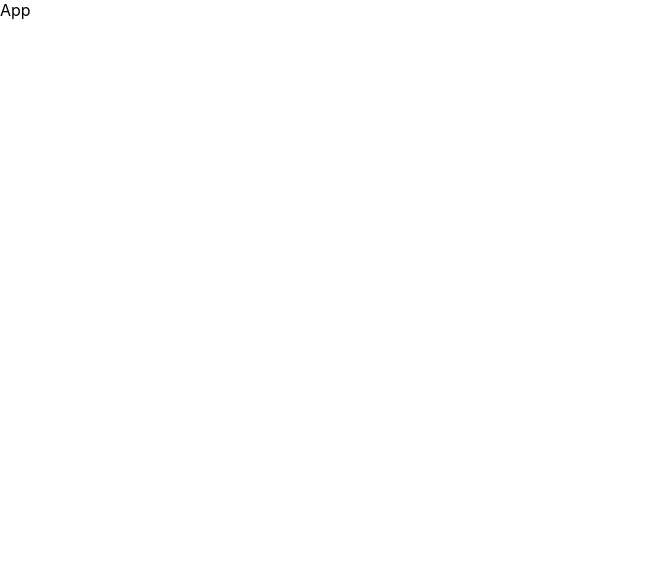
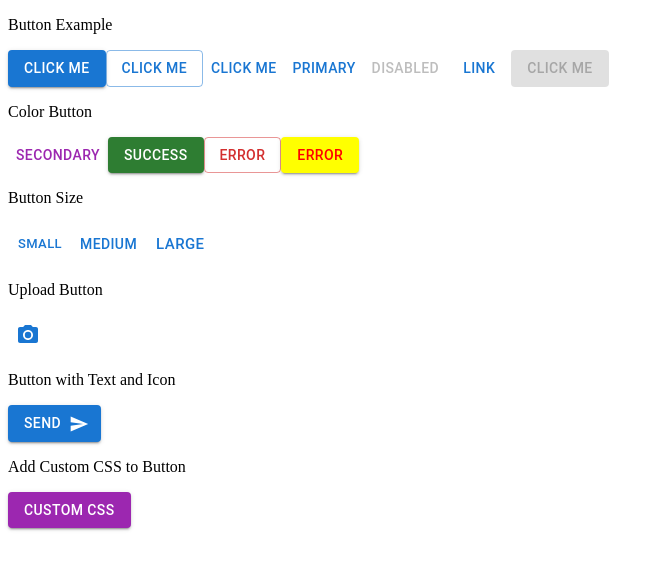
Before and after one commit to iampooran/materialui, a React (Create React App) app: page / in a window 1280 px wide. Shown: the top 570 px of the page, without its empty margins (0-672 px from the left). Built offline with nearby package versions, Linux system fonts and the light colour scheme.

Commit message:
Button Added

```diff
--- a/package.json
+++ b/package.json
@@ -5,13 +5,17 @@
   "dependencies": {
     "@emotion/react": "^11.10.6",
     "@emotion/styled": "^11.10.6",
+    "@fontsource/roboto": "^4.5.8",
+    "@mui/icons-material": "^5.11.11",
     "@mui/material": "^5.11.11",
+    "@mui/styled-engine-sc": "^5.11.11",
     "@testing-library/jest-dom": "^5.16.5",
     "@testing-library/react": "^13.4.0",
     "@testing-library/user-event": "^13.5.0",
     "react": "^18.2.0",
     "react-dom": "^18.2.0",
     "react-scripts": "5.0.1",
+    "styled-components": "^5.3.8",
     "web-vitals": "^2.1.4"
   },
   "scripts": {
--- a/src/App.js
+++ b/src/App.js
@@ -1,8 +1,9 @@
+import MUIButton from "./components/MUIButton";
 
 function App() {
   return (
     <div>
-      App
+      <MUIButton/>
     </div>
   );
 }
--- /dev/null
+++ b/src/components/MUIButton.jsx
@@ -0,0 +1,93 @@
+import { PhotoCamera } from "@mui/icons-material";
+import SendIcon from "@mui/icons-material/Send";
+import { Button, IconButton } from "@mui/material";
+import React from "react";
+import { styled } from '@mui/material/styles';
+import { purple } from '@mui/material/colors';
+
+
+const MUIButton = () => {
+
+
+    const ColorButton = styled(Button)(({ theme }) => ({
+        color: theme.palette.getContrastText(purple[500]),
+        backgroundColor: purple[500],
+        '&:hover': {
+          backgroundColor: purple[700],
+        },
+      }));
+
+  return (
+    <div>
+      <div>
+        <p>Button Example</p>
+        {/* contained */}
+        <Button variant="contained">Click Me</Button>
+        {/* outlined */}
+        <Button variant="outlined">Click Me</Button>
+        {/* text */}
+        <Button variant="text">Click Me</Button>
+        {/* Primary */}
+        <Button>Primary</Button>
+        {/* Disabled */}
+        <Button disabled>Disabled</Button>
+        {/* Link */}
+        <Button href="#text-buttons">Link</Button>
+        {/* contained with disabled*/}
+        <Button variant="contained" disabled>
+          Click Me
+        </Button>
+      </div>
+
+      {/* Color */}
+      <div>
+        <p>Color Button</p>
+        <Button color="secondary">Secondary</Button>
+        <Button variant="contained" color="success">
+          Success
+        </Button>
+        <Button variant="outlined" color="error">
+          Error
+        </Button>
+        <Button variant="contained" sx={{ color: "red", background: "yellow" }}>
+          Error
+        </Button>
+      </div>
+
+      {/* Size */}
+      <div>
+        <p>Button Size</p>
+        <Button size="small">Small</Button>
+        <Button size="medium">Medium</Button>
+        <Button size="large">Large</Button>
+      </div>
+
+      {/* Upload */}
+      <div>
+        <p>Upload Button</p>
+        <IconButton
+          color="primary"
+          aria-label="upload picture"
+          component="label"
+        >
+          <input hidden accept="image/*" type="file" />
+          <PhotoCamera />
+        </IconButton>
+      </div>
+
+    {/* Button with Text and Icon */}
+    <div>
+    <p>Button with Text and Icon</p>
+      <Button variant="contained" endIcon={<SendIcon />}>
+        Send
+      </Button>
+      </div>
+
+    {/* Add Custom CSS */}
+    <p>Add Custom CSS to Button</p>
+      <ColorButton variant="contained">Custom CSS</ColorButton>
+    </div>
+  );
+};
+
+export default MUIButton;
--- a/src/index.css
+++ b/src/index.css
@@ -1,6 +1,6 @@
-body {
+/* body {
   margin: 0;
-  font-family: -apple-system, BlinkMacSystemFont, 'Segoe UI', 'Roboto', 'Oxygen',
+  font-family: 'Roboto', 'Oxygen',
     'Ubuntu', 'Cantarell', 'Fira Sans', 'Droid Sans', 'Helvetica Neue',
     sans-serif;
   -webkit-font-smoothing: antialiased;
@@ -10,4 +10,4 @@ body {
 code {
   font-family: source-code-pro, Menlo, Monaco, Consolas, 'Courier New',
     monospace;
-}
+} */
```
Also changed, not shown: src/MUIAutoComplete.jsx (added, +9 -0 lines), 1 other file (tests, documents, lock files or other folders).
